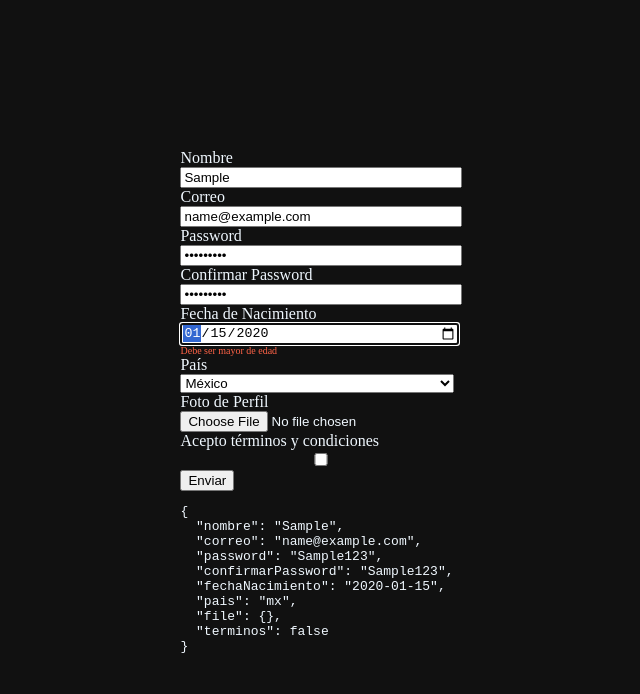
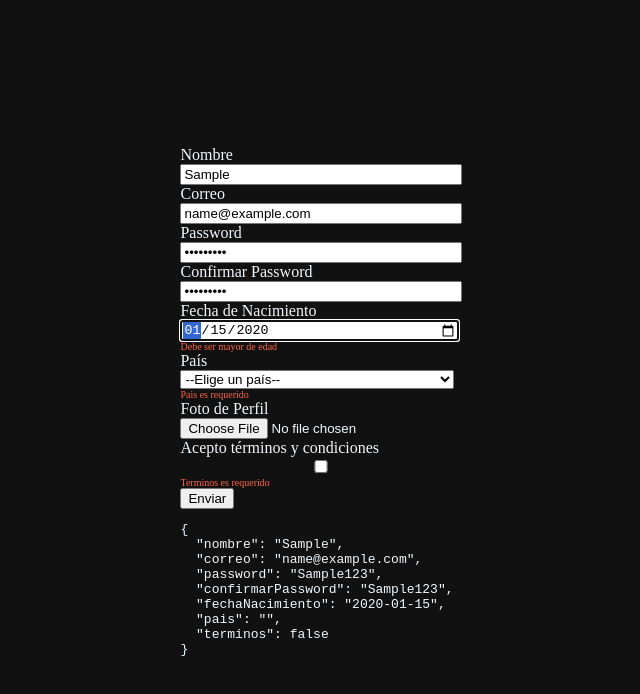
Before and after one commit to cegav/react-hook-form, a React (Vite) app: page / in a window 1280 px wide. Both pictures are taken after typing "Sample", "name@example.com", "Sample123", "Sample123", "2020-01-15" into the empty fields and a click on the button "Enviar". Shown: the top 694 px of the page, without its empty margins (323-963 px from the left). Built offline with nearby package versions, Linux system fonts and the light colour scheme.

Commit message:
Validation country, get name photo and submit form

```diff
--- a/src/App.jsx
+++ b/src/App.jsx
@@ -9,12 +9,19 @@ function App() {
     handleSubmit,
     formState: { errors },
     watch,
+    setValue,
+    reset,
   } = useForm();
 
   console.log(errors);
 
   const onSubmit = handleSubmit( (data) => {
-    // console.log(data);
+    console.log(data);
+
+    //Aquí iría la petición POST
+    alert("Enviando datos...");
+
+    reset();
   });
 
   return (
@@ -126,20 +133,46 @@ function App() {
       <label htmlFor="pais">País</label>
       <select
         { ...register("pais", {
-          required: true,
+          required: {
+            value: true,
+            message: "Pais es requerido"
+          },
         })}
       >
+        <option value="">--Elige un país--</option>
         <option value="mx">México</option>
         <option value="co">Colombia</option>
         <option value="ar">Argentina</option>
-        <option value="ch">chile</option>
+        <option value="ch">Chile</option>
       </select>
-
+      {
+        errors.pais && <span>{ errors.pais.message }</span>
+      }
+      {
+        watch('pais') && (
+          <>
+            <input type="text" placeholder="Provincia"
+            {...register('municipio', {
+              required: {
+                value: true,
+                message: 'Municipio es requerido'
+              },
+            })}
+            />
+            {
+              errors.municipio && <span>{ errors.municipio.message }</span>
+            }
+          </>
+        )
+      }
       {/*file*/}
-      <label htmlFor="file">Foto de Perfil</label>
+      <label htmlFor="foto">Foto de Perfil</label>
       <input
         type="file"
-        { ...register("file")}
+        onChange={(e) => {
+          console.log(e.target.files[0])
+          setValue('fotoDelUsuario', e.target.files[0].name)
+        }}
       />
 
       {/*Terminos*/}
@@ -147,9 +180,15 @@ function App() {
       <input
         type="checkbox"
         { ...register("terminos", {
-          required: true,
+          required: {
+            value: true,
+            message: "Terminos es requerido",
+          },
         })}
       />
+      {
+        errors.terminos && <span>{ errors.terminos.message }</span>
+      }
 
       <button type="submit">Enviar</button>
 
```
